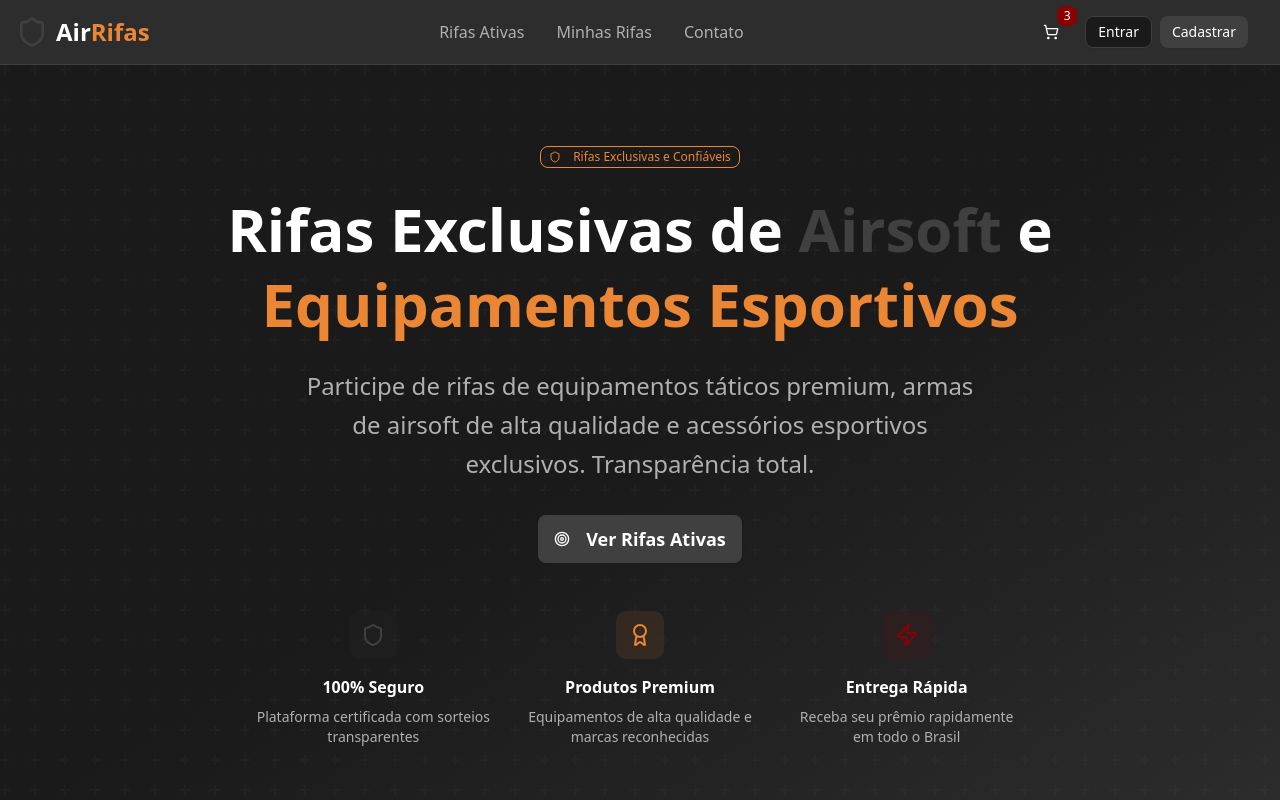
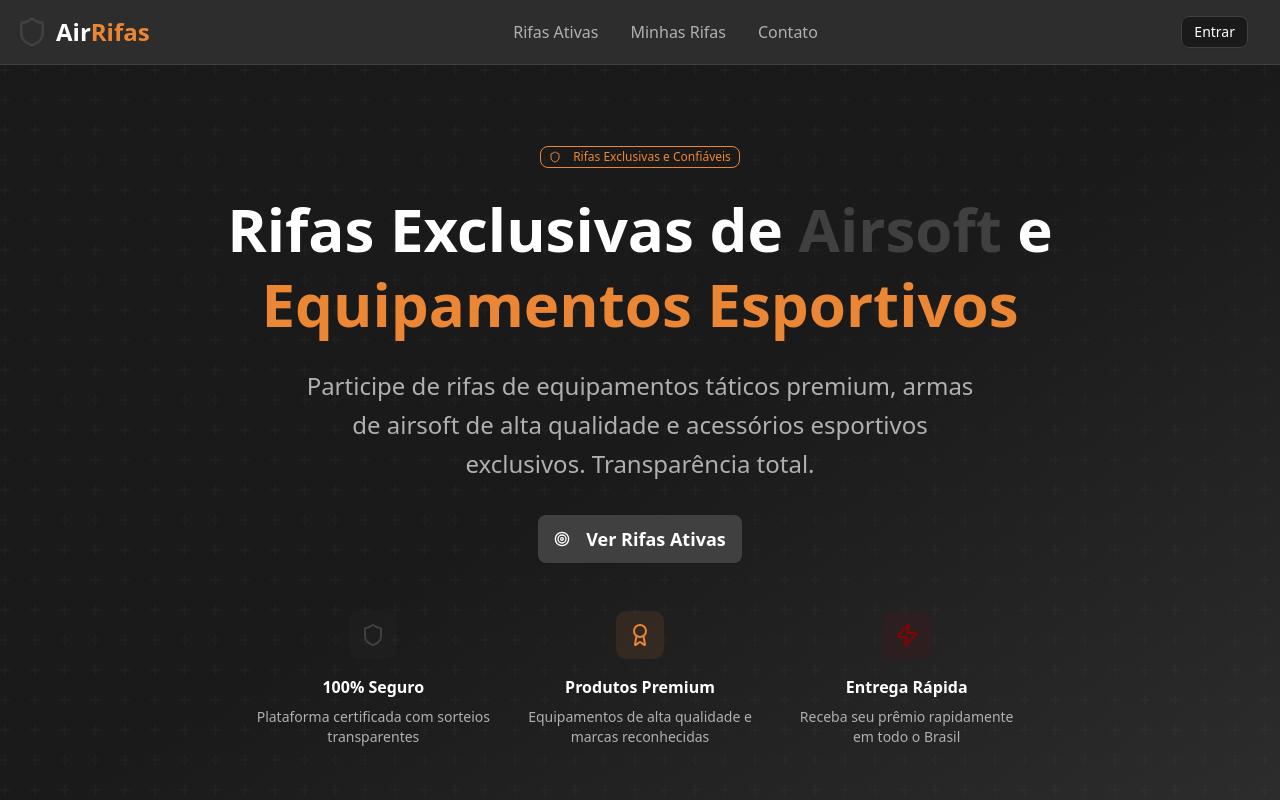
Before and after one commit to home-evertonazevedo/site, a React (Vite) app: page / in a window 1280 px wide. Shown: the top 800 px of the page. Built offline with nearby package versions, Linux system fonts and the light colour scheme.

Commit message:
Remove botões do carrinho e de registrar da navbar.

```diff
--- a/src/components/Header.jsx
+++ b/src/components/Header.jsx
@@ -48,25 +48,14 @@ export function Header() {
               <Search className="w-5 h-5" />
             </Button>
 
-            {/* Cart */}
-            <Button variant="ghost" size="icon" className="relative">
-              <ShoppingCart className="w-5 h-5" />
-              <Badge
-                variant="destructive"
-                className="absolute -top-2 -right-2 w-5 h-5 flex items-center justify-center p-0 text-xs bg-accent"
-              >
-                3
-              </Badge>
-            </Button>
+
 
             {/* User Actions */}
             <div className="hidden md:flex items-center space-x-2">
               <Button variant="outline" size="sm" onClick={() => navigate('/login')}>
                 Entrar
               </Button>
-              <Button size="sm" className="bg-primary hover:bg-primary/90">
-                Cadastrar
-              </Button>
+
             </div>
 
             {/* Mobile Menu */}
@@ -99,9 +88,7 @@ export function Header() {
                   <Button variant="outline" size="sm" className="flex-1" onClick={() => navigate('/login')}>
                     Entrar
                   </Button>
-                  <Button size="sm" className="flex-1 bg-primary hover:bg-primary/90">
-                    Cadastrar
-                  </Button>
+
                 </div>
               </div>
             </nav>
```
